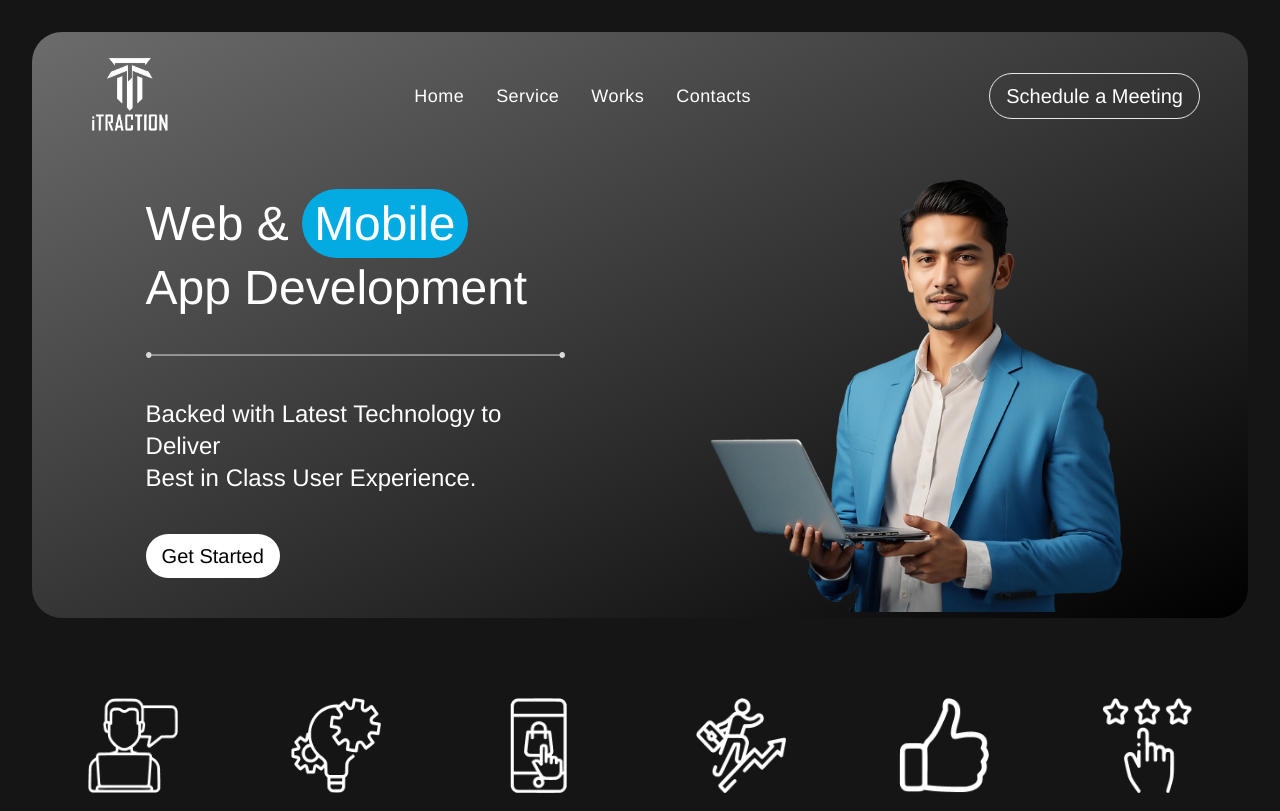
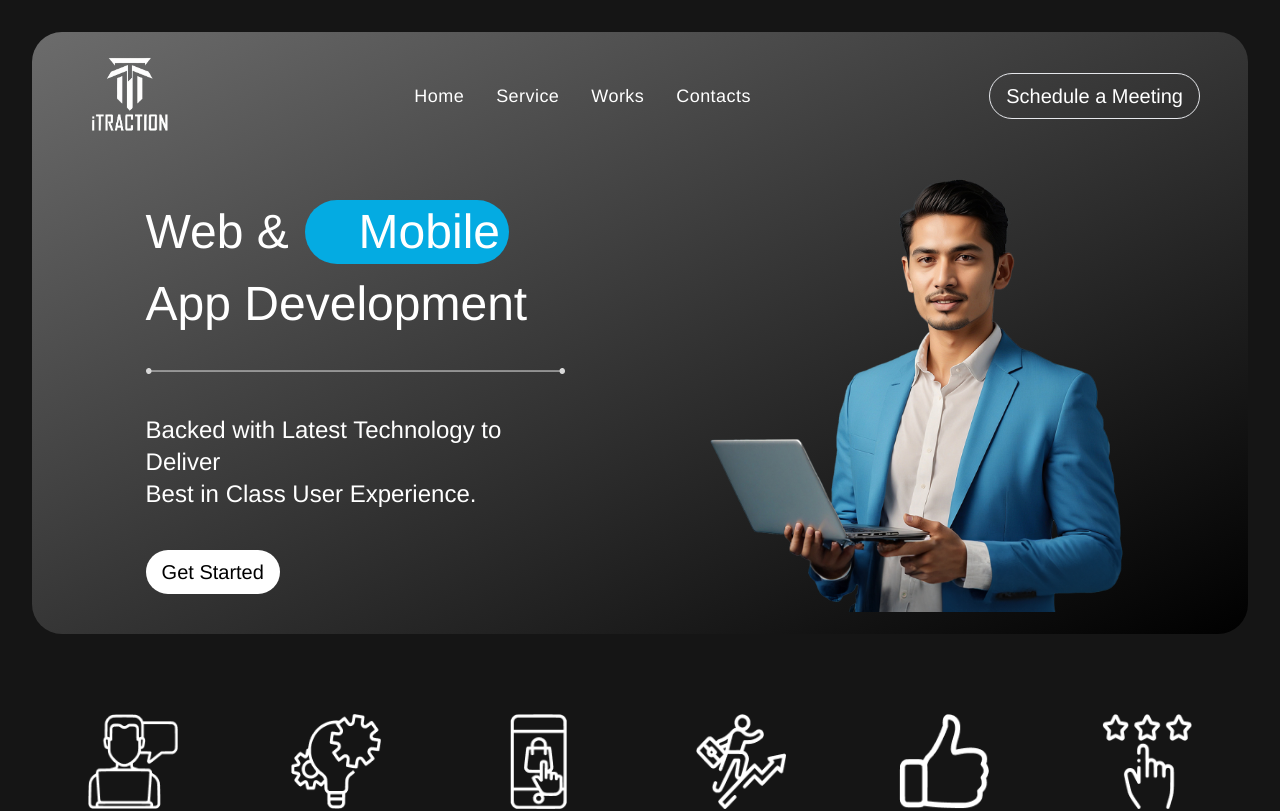
Before and after one commit to prabhat135/iTraction, a React (Create React App) app: page / in a window 1280 px wide. Shown: the top 811 px of the page. Built offline with nearby package versions, Linux system fonts and the light colour scheme.

Commit message:
hero section text marquee animation added

```diff
--- a/src/components/Hero.js
+++ b/src/components/Hero.js
@@ -15,19 +15,28 @@ const Hero = () => {
           {/* ____HERO MAIN____ */}
           <div className="hero-main flex flex-col lg:flex-row justify-evenly">
             <div className="hero-content w-full lg:w-[45%] py-10 px-6 lg:px-16">
-              <div className="">
-                <div className="text-4xl lg:text-4xl xl:text-5xl 2xl:text-6xl text-white dark:text-black font-medium pb-8 lg:pb-10 text-center lg:text-left leading-tight">
+              <div className="text-4xl lg:text-4xl xl:text-5xl 2xl:text-6xl text-white dark:text-black font-medium pb-8 lg:pb-10 text-center lg:text-left leading-tight">
+                <div className="flex items-center gap-4 justify-center md:justify-start">
                   Web &{" "}
-                  <span className="bg-[#04ABE2] display-block rounded-full px-3 py-2  ">
-                    Mobile<br />
+                  <span className="bg-[#04ABE2] display-block rounded-full px-3 py-1 md:py-2 marquee-container">
+                    <span className="marquee-text">
+                      Mobile <span class="dot"/>
+                      <br />
+                    </span>
                   </span>
-                  <p className="mt-2 lg:mt-4 text-center lg:text-left">
-                    App Development
-                  </p>
                 </div>
+                <p className="mt-2 lg:mt-4 text-center lg:text-left">
+                  App Development
+                </p>
               </div>
 
-              <div><img src="./assets/line.png" alt="line" className="w-full sm:w-3/4 md:w-[500px] lg:w-full pb-8 lg:pb-10 mx-auto" /></div>
+              <div>
+                <img
+                  src="./assets/line.png"
+                  alt="line"
+                  className="w-full sm:w-3/4 md:w-[500px] lg:w-full pb-8 lg:pb-10 mx-auto"
+                />
+              </div>
 
               <div className="text-center lg:text-left">
                 <p className="text-lg lg:text-xl xl:text-2xl text-white dark:text-black leading-8 mb-6 lg:mb-10 px-0 sm:px-20 md:px-40 lg:px-0">
@@ -161,7 +170,6 @@ const Hero = () => {
               </div>
             </div>
           </div>
-
         </div>
       </div>
     </div>
--- a/src/index.css
+++ b/src/index.css
@@ -162,7 +162,6 @@ code {
   opacity: 1;
 } */
 
-
 @keyframes bubbleUp {
   0% {
     transform: translateY(0) scale(1);
@@ -174,7 +173,6 @@ code {
     transform: translateY(0) scale(1);
   }
 }
-
 
 .header2 {
   opacity: 0;
@@ -188,3 +186,34 @@ code {
 .header2.opacity-0 {
   opacity: 0;
 }
+
+/* marquee animation for hero section anim text */
+.marquee-container {
+  position: relative;
+  overflow: hidden;
+  display: inline-block;
+  white-space: nowrap;
+}
+
+.marquee-text {
+  display: inline-block;
+  padding-left: 100%; /* Initial offset */
+  animation: marquee 5s linear infinite;
+}
+
+@keyframes marquee {
+  from {
+    transform: translateX(0);
+  }
+  to {
+    transform: translateX(-100%);
+  }
+}
+.dot {
+  height: 20px;
+  width: 20px;
+  background-color: #fff;
+  border-radius: 50%;
+  display: inline-block;
+  padding: 0.8rem;
+}
```
